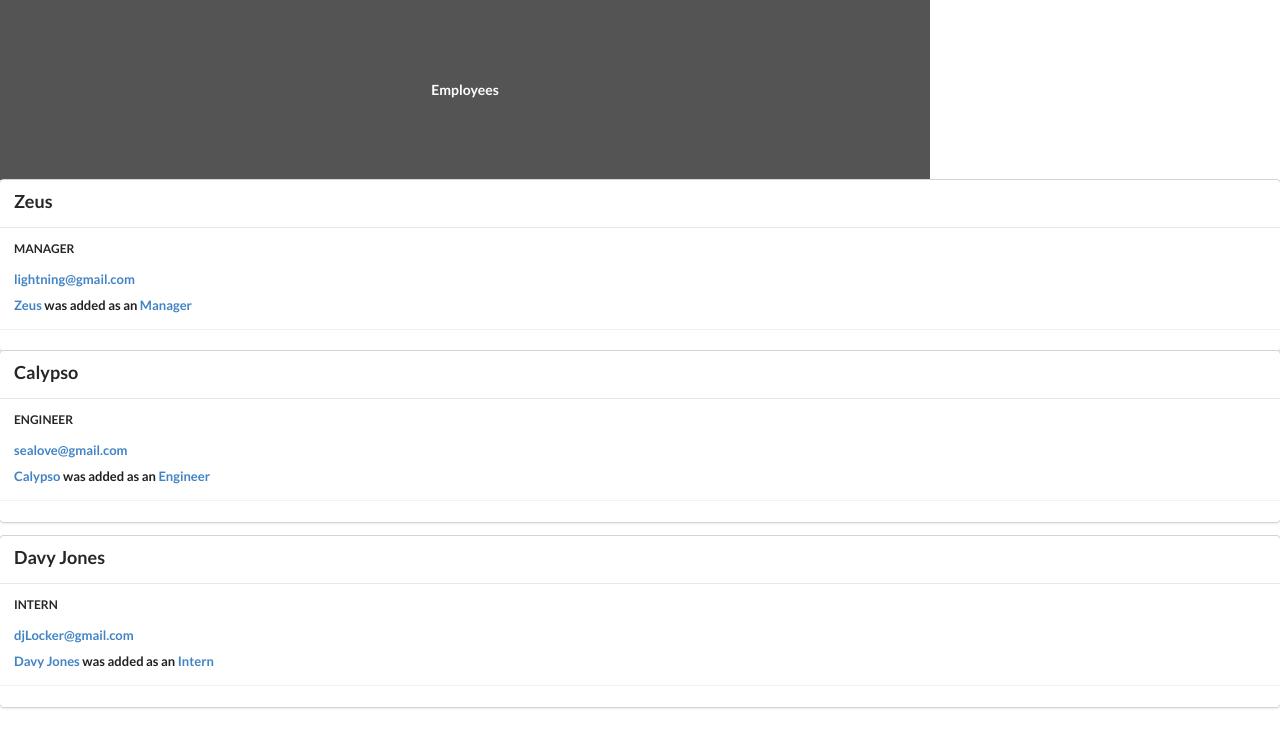
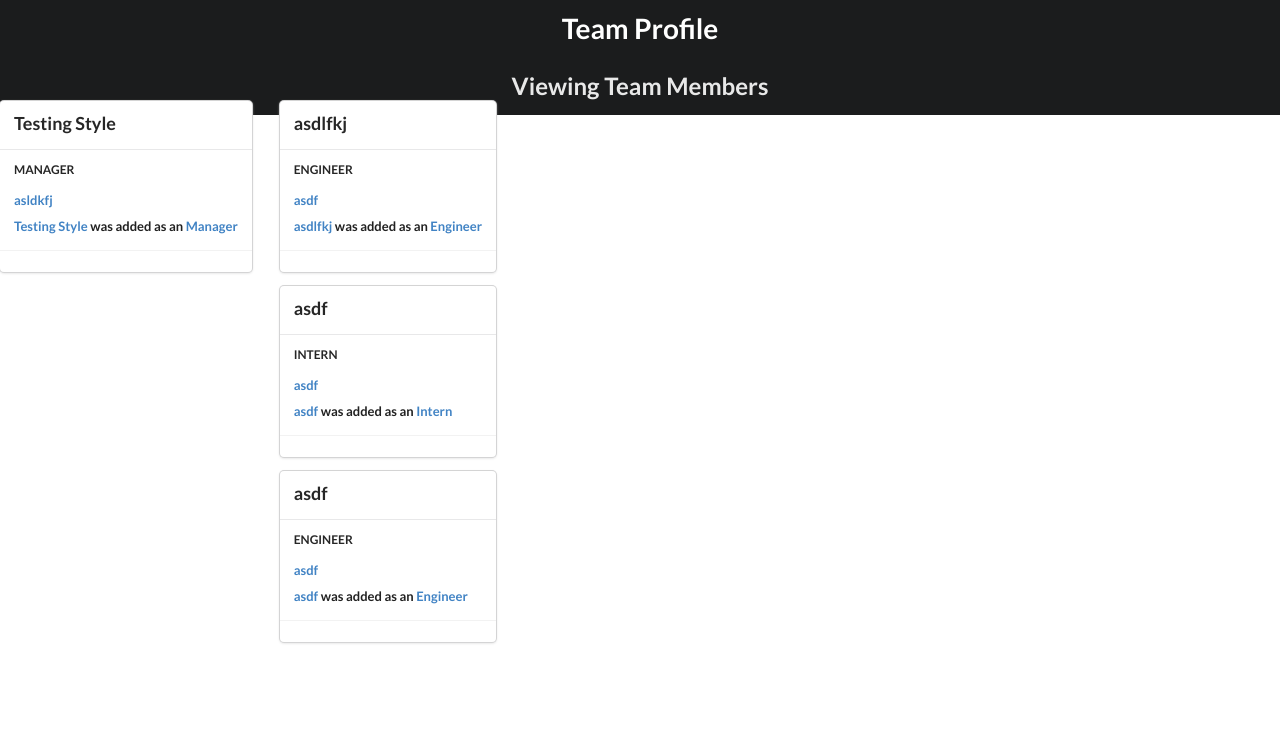
Before and after one commit to NAHco-code/Team-Profile-Generator, a website: page teamprofile.html in a window 1280 px wide. Drawn offline with nearby package versions, Linux system fonts and the light colour scheme.

Commit message:
Docs: change file path for html output; add stylesheet

```diff
--- a/index.js
+++ b/index.js
@@ -78,7 +78,7 @@ const init = async () => {
         await console.log(manager);
         await team.push(manager);
         await addEmp();
-        await writeFileAsync('teamprofile.html', generateHTML(team));
+        await writeFileAsync('./dist/teamprofile.html', generateHTML(team));
         await console.log('Successfully wrote to teamprofile.html');
     } catch (err) {
         await console.error(err);
--- a/teamprofile.html
+++ b/teamprofile.html
@@ -5,14 +5,26 @@
             <meta charset="UTF-8">
             <meta name="viewport" content="width=device-width, initial-scale=1.0">
             <link rel="stylesheet" href="https://cdnjs.cloudflare.com/ajax/libs/semantic-ui/2.4.1/semantic.min.css" integrity="sha512-8bHTC73gkZ7rZ7vpqUQThUDhqcNFyYi2xgDgPDHc+GXVGHXq+xPjynxIopALmOPqzo9JZj0k6OqqewdGO3EsrQ==" crossorigin="anonymous" />
-            <title>Document</title>
+            <title>Team Profile</title>
             <style></style>
         </head>
         <body>
-            <header class="ui top banner test ad" data-text="Employees"></header>
-            <div> <div class="ui fluid card">
+            <div class="pusher">
+                <header data-text="Employees">
+                    <div class="ui inverted vertical masthead center aligned segment">
+                        <div class="ui text container">
+                            <h1 class="ui inverted header">
+                                Team Profile
+                            </h1>
+                            <h2>Viewing Team Members</h2>
+                        </div>
+                    </div>
+                </header>
+
+                <div class=" ui three column grid">
+                    <div> <div class="ui fluid card">
         <div class="content">
-            <div class="header">Zeus</div>
+            <div class="header">Testing Style</div>
         </div>
         <div class="content">
             <h4 class="ui sub header">Manager</h4>
@@ -20,14 +32,14 @@
                 <div class="event">
                     <div class="content">
                         <div class="summary">
-                            <a href="mailto: lightning@gmail.com">lightning@gmail.com</a>
+                            <a href="mailto: asldkfj">asldkfj</a>
                         </div>
                     </div>
                 </div>
                 <div class="event">
                     <div class="content">
                         <div class="summary">
-                            <a>Zeus</a> was added as an <a>Manager</a>
+                            <a>Testing Style</a> was added as an <a>Manager</a>
                         </div>
                     </div>
                 </div>
@@ -38,9 +50,9 @@
         </div>
     </div>
     </div>
-            <div> <div class="ui fluid card">
+                    <div> <div class="ui fluid card">
                 <div class="content">
-                    <div class="header">Calypso</div>
+                    <div class="header">asdlfkj</div>
                 </div>
                 <div class="content">
                     <h4 class="ui sub header">Engineer</h4>
@@ -48,14 +60,14 @@
                         <div class="event">
                             <div class="content">
                                 <div class="summary">
-                                    <a href="mailto: sealove@gmail.com">sealove@gmail.com</a>
+                                    <a href="mailto: asdf">asdf</a>
                                 </div>
                             </div>
                         </div>
                         <div class="event">
                             <div class="content">
                                 <div class="summary">
-                                    <a>Calypso</a> was added as an <a>Engineer</a>
+                                    <a>asdlfkj</a> was added as an <a>Engineer</a>
                                 </div>
                             </div>
                         </div>
@@ -67,7 +79,7 @@
             </div>
             <div class="ui fluid card">
                 <div class="content">
-                    <div class="header">Davy Jones</div>
+                    <div class="header">asdf</div>
                 </div>
                 <div class="content">
                     <h4 class="ui sub header">Intern</h4>
@@ -75,14 +87,41 @@
                         <div class="event">
                             <div class="content">
                                 <div class="summary">
-                                    <a href="mailto: djLocker@gmail.com">djLocker@gmail.com</a>
+                                    <a href="mailto: asdf">asdf</a>
                                 </div>
                             </div>
                         </div>
                         <div class="event">
                             <div class="content">
                                 <div class="summary">
-                                    <a>Davy Jones</a> was added as an <a>Intern</a>
+                                    <a>asdf</a> was added as an <a>Intern</a>
+                                </div>
+                            </div>
+                        </div>
+                    </div>
+                </div>
+                <div class="extra content">
+
+                </div>
+            </div>
+            <div class="ui fluid card">
+                <div class="content">
+                    <div class="header">asdf</div>
+                </div>
+                <div class="content">
+                    <h4 class="ui sub header">Engineer</h4>
+                    <div class="ui small feed">
+                        <div class="event">
+                            <div class="content">
+                                <div class="summary">
+                                    <a href="mailto: asdf">asdf</a>
+                                </div>
+                            </div>
+                        </div>
+                        <div class="event">
+                            <div class="content">
+                                <div class="summary">
+                                    <a>asdf</a> was added as an <a>Engineer</a>
                                 </div>
                             </div>
                         </div>
@@ -93,5 +132,7 @@
                 </div>
             </div>
             </div>
+                </div>
+            </div>
         </body>
         </html>
```
Also changed, not shown: src/generate-html.js (+20 -5 lines), dist/generateOutput.html, dist/style.css (added).
